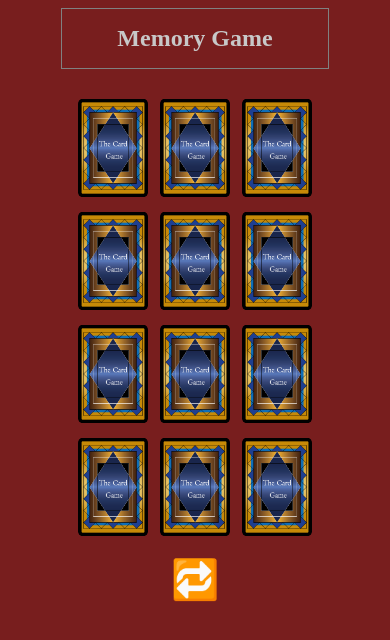
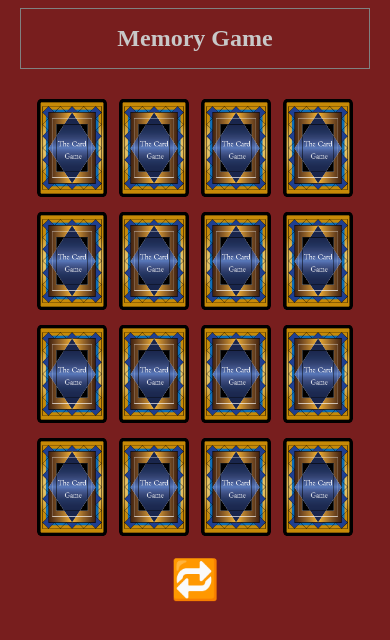
Before and after one commit to bb-hiroto-ishii/MEMORY_GAME, a React (Vite) app: page / in a window 390 px wide. Shown: the top 640 px of the page. Built offline with nearby package versions, Linux system fonts and the light colour scheme.

Commit message:
Change the number of cards used from 6 to 8.

```diff
--- a/src/App.css
+++ b/src/App.css
@@ -78,7 +78,7 @@
     height: auto;
   }
   .grid {
-    grid-template-columns: repeat(3, 18vw); /* 3列にして幅を可変に */
+    grid-template-columns: repeat(4, 18vw); /* 3列にして幅を可変に */
     gap: 4vw 3vw;
   }
   .card {
--- a/src/App.tsx
+++ b/src/App.tsx
@@ -6,7 +6,7 @@ const images = import.meta.glob('/src/assets/monsters/*.jpg', { eager: true }) a
 const icons = Object.values(images).map((mod) => mod.default);
 
 const createShuffledCards = () => {
-  const cardTypes = icons.sort(() => Math.random() - 0.5).slice(0, 6); // 6種類のカードをランダムに選出
+  const cardTypes = icons.sort(() => Math.random() - 0.5).slice(0, 8); // 6種類のカードをランダムに選出
   const shuffled = [...cardTypes, ...cardTypes].sort(() => Math.random() - 0.5);
   return shuffled.map((icon, index) => ({
     id: index,
```
